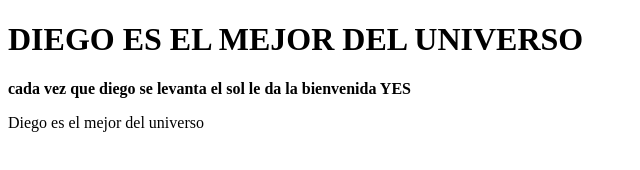
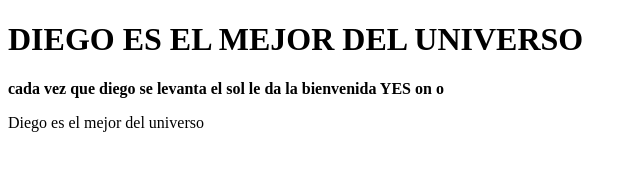
Before and after one commit to diegofc1/proyectPrework-, a plain HTML site: page index.html in a window 1280 px wide. Shown: the full height of the page, 0-640 px from the left. Drawn offline with Linux system fonts and the light colour scheme.

Commit message:
cambios agregadosEjemplo

```diff
--- a/index.html
+++ b/index.html
@@ -8,7 +8,7 @@
 </head>
 <body>
     <h1>DIEGO ES EL MEJOR DEL UNIVERSO</h1>
-    <p><strong>cada vez que diego se levanta el sol le da la bienvenida YES </strong></p>
+    <p><strong>cada vez que diego se levanta el sol le da la bienvenida YES on o </strong></p>
     <p>Diego  es el mejor del universo</p>
 </body>
 </html>
```
